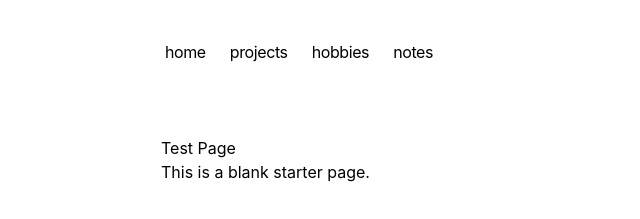
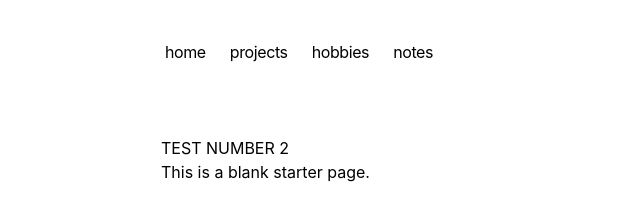
Before and after one commit to PuneetGrewal/portfolio, a Next.js app: page /notes in a window 1280 px wide. Shown: the top 219 px of the page, without its empty margins (191-831 px from the left). Built offline with nearby package versions, Linux system fonts and the light colour scheme.

Commit message:
Test Change

```diff
--- a/app/notes/page.tsx
+++ b/app/notes/page.tsx
@@ -1,7 +1,7 @@
 export default function TestPage() {
     return (
       <main>
-        <h1>Test Page</h1>
+        <h1>TEST NUMBER 2</h1>
         <p>This is a blank starter page.</p>
       </main>
     );
```
